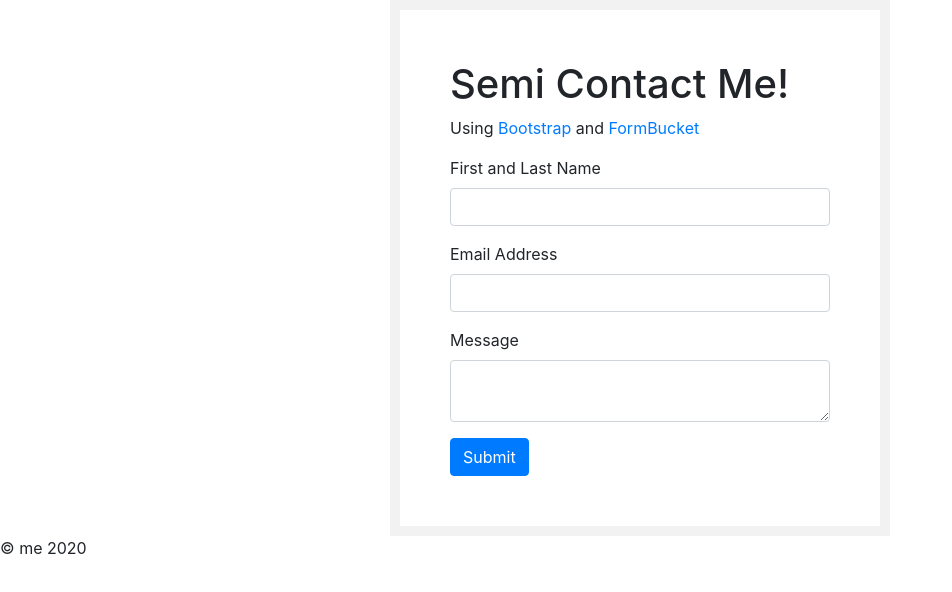
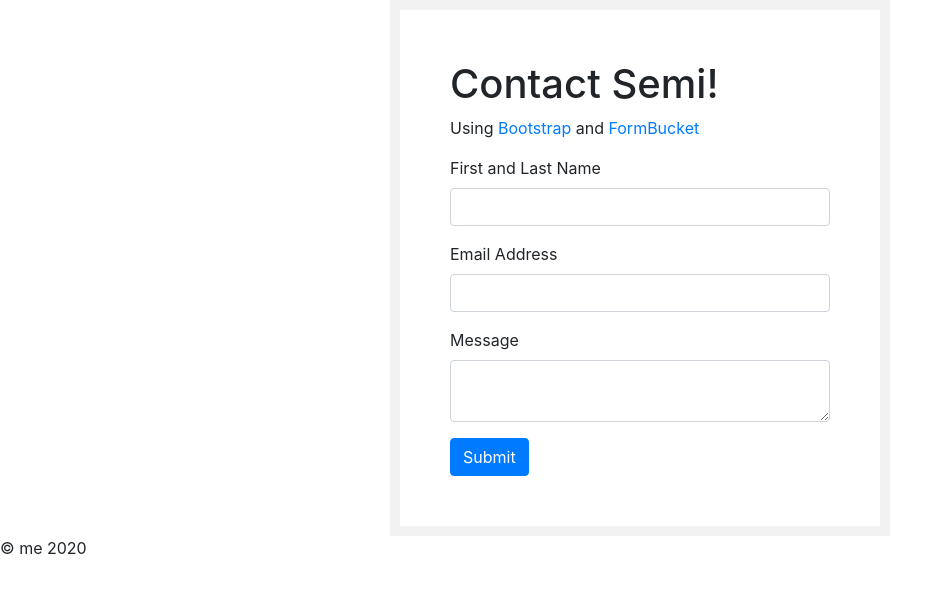
Before and after one commit to semsem1777/practicetest2, a plain HTML site: page q3.html in a window 1280 px wide. Shown: the whole page, without its empty margins (0-952 px from the left). Drawn offline with nearby package versions, Linux system fonts and the light colour scheme.

Commit message:
change name

```diff
--- a/q3.html
+++ b/q3.html
@@ -25,7 +25,7 @@
         <section id="contact">
             <div id="contact_markdown"></div>
             <div class="form-box">
-                <h1>Semi Contact Me!</h1>
+                <h1>Contact Semi!</h1>
                 <p>Using <a href="https://getbootstrap.com">Bootstrap</a> and <a
                         href="https://www.formbucket.com">FormBucket</a></p>
                 <form action="https://api.formbucket.com/f/c2K3QTQ" method="post">
```
